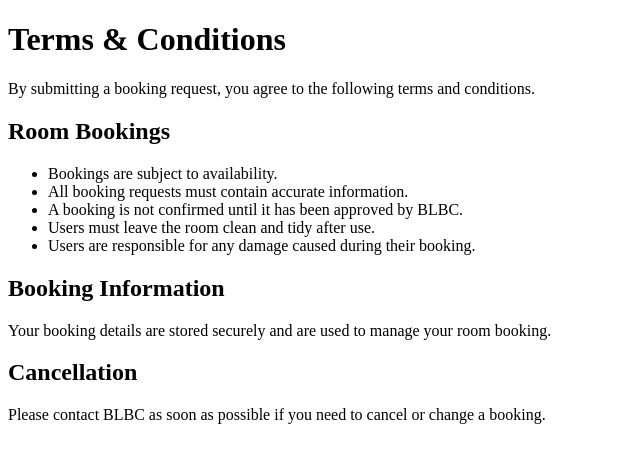
After one commit to uglyfeet/BLBC-Bookings, a Django app: page /terms/ in a window 1280 px wide. The commit adds this page. Shown: the top 463 px of the page, without its empty margins (0-640 px from the left). Run offline with Django 5.2, Linux system fonts and the light colour scheme.

Commit message:
Add booking terms and conditions

```diff
--- /dev/null
+++ b/bookings/templates/bookings/terms.html
@@ -0,0 +1,45 @@
+<!DOCTYPE html>
+<html lang="en">
+
+<head>
+    <meta charset="UTF-8">
+    <meta name="viewport" content="width=device-width, initial-scale=1.0">
+    <title>BLBC | Terms & Conditions</title>
+</head>
+
+<body>
+
+    <h1>Terms & Conditions</h1>
+
+    <p>
+        By submitting a booking request, you agree to the following
+        terms and conditions.
+    </p>
+
+    <h2>Room Bookings</h2>
+
+    <ul>
+        <li>Bookings are subject to availability.</li>
+        <li>All booking requests must contain accurate information.</li>
+        <li>A booking is not confirmed until it has been approved by BLBC.</li>
+        <li>Users must leave the room clean and tidy after use.</li>
+        <li>Users are responsible for any damage caused during their booking.</li>
+    </ul>
+
+    <h2>Booking Information</h2>
+
+    <p>
+        Your booking details are stored securely and are used to manage
+        your room booking.
+    </p>
+
+    <h2>Cancellation</h2>
+
+    <p>
+        Please contact BLBC as soon as possible if you need to cancel
+        or change a booking.
+    </p>
+
+</body>
+
+</html>
--- a/bookings/urls.py
+++ b/bookings/urls.py
@@ -7,4 +7,5 @@ urlpatterns = [
     path("booking/", views.booking, name="booking"),
     path("availability/", views.availability, name="availability"),
     path("verification/", views.verification, name="verification"),
+    path("terms/", views.terms, name="terms"),
 ]
--- a/bookings/views.py
+++ b/bookings/views.py
@@ -245,3 +245,7 @@ def verification(request):
         )
 
     return render(request, "bookings/verification.html")
+
+
+def terms(request):
+    return render(request, "bookings/terms.html")
```
Also changed, not shown: bookings/templates/bookings/booking.html (+7 -0 lines).
